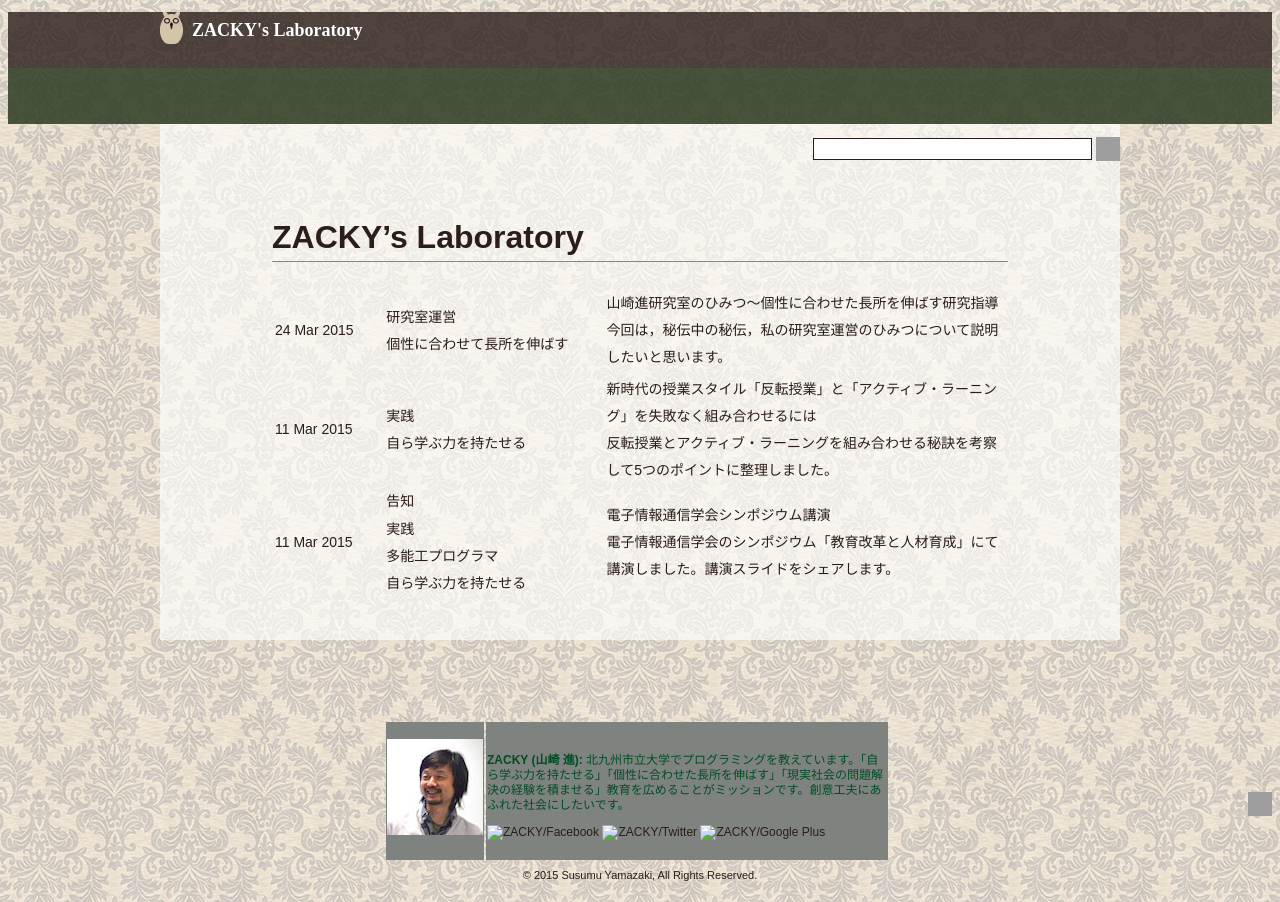
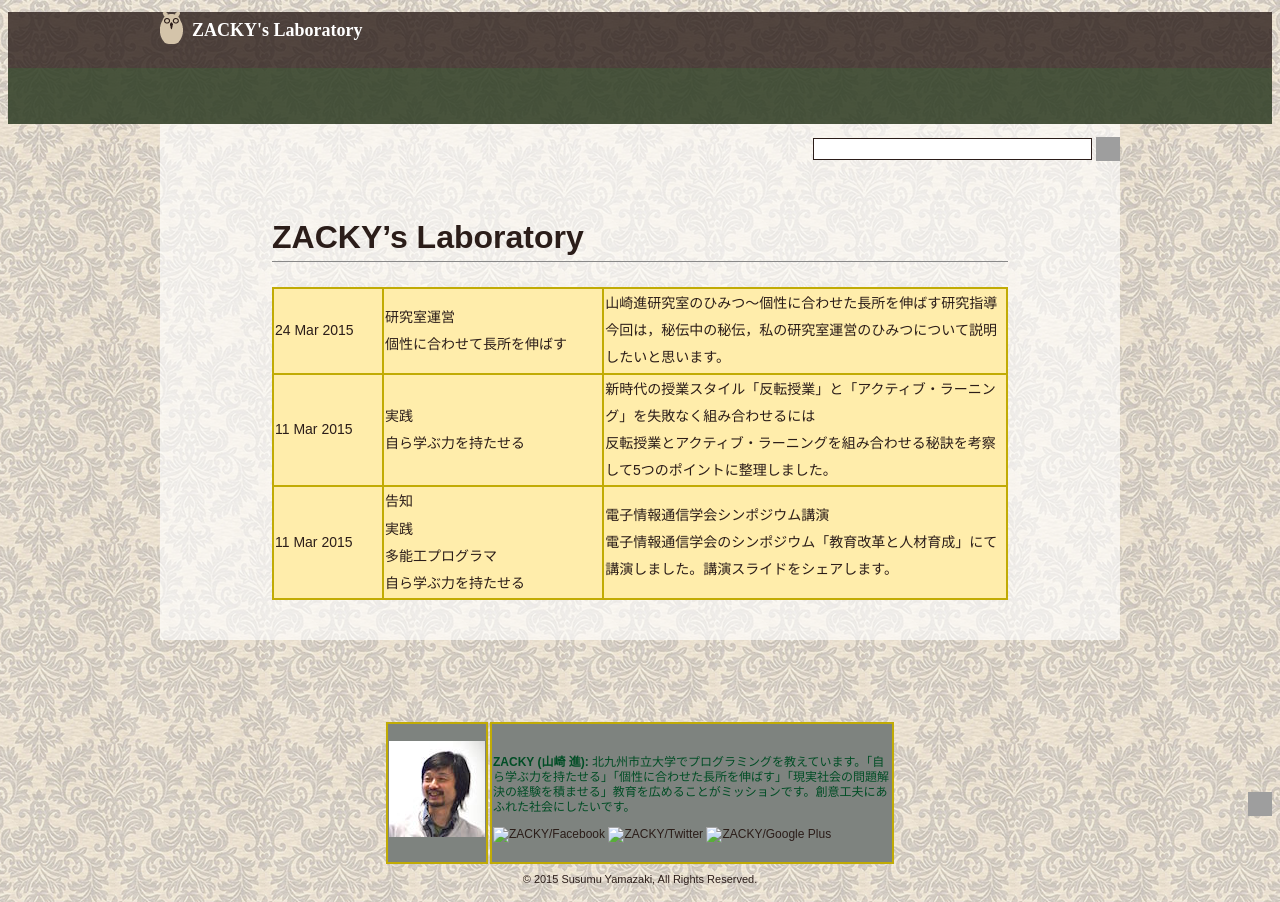
Before and after one commit to zacky1972/zacky1972.github.io, a Jekyll site: the page built from index.md, in a window 1280 px wide. Built offline with Jekyll 4.4.1, drawn with Linux system fonts in a browser that asks for light colours; Markdown is read by kramdown in place of the engine named in the settings; grey boxes are pictures that could not be loaded.

Commit message:
paint posts

```diff
--- a/assets/css/style.css
+++ b/assets/css/style.css
@@ -346,6 +346,12 @@ td.about_text p {
   font-size: 14px;
 }
 
+.posts table, td {
+  border: #c1ab05 2px solid; /* antique gold */
+  border-collapse: collapse;
+  background-color: #ffedab; /* sunshine yellow */
+}
+
 .posts td.date {
   width: 15%;
 }
```
Also changed, not shown: 3 other files.
